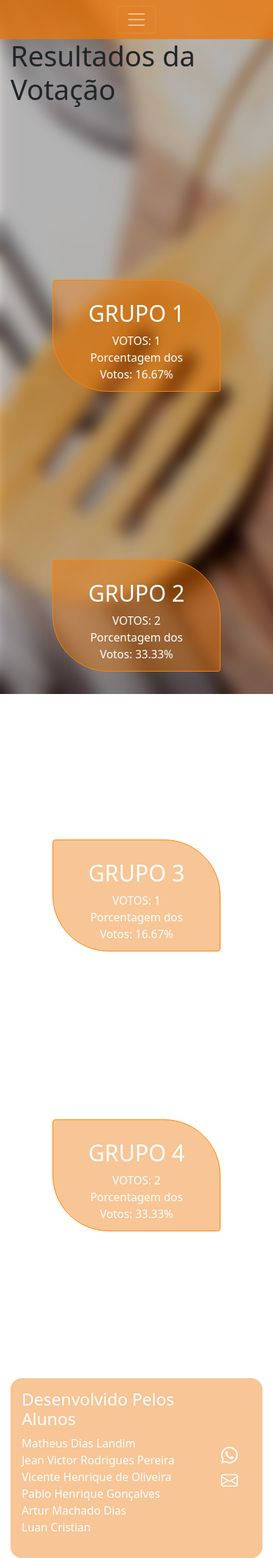
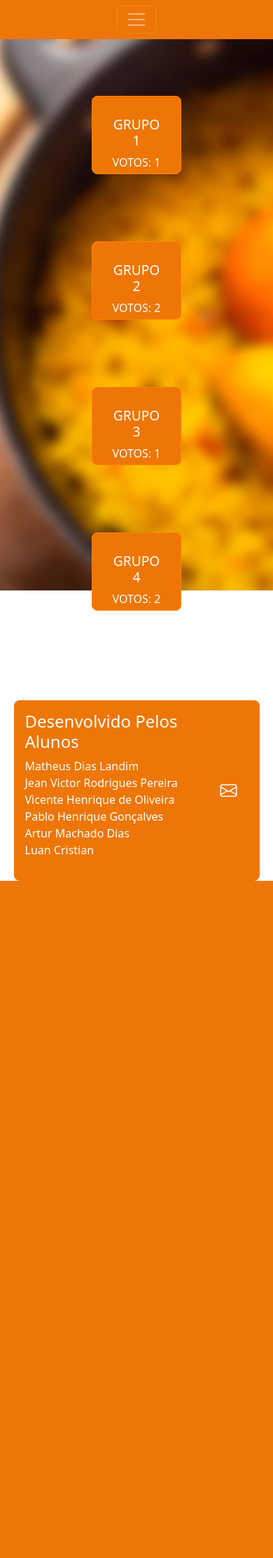
Before and after one commit to MTSLND/ContestProject, a Flask app: page /resultado in a window 390 px wide. Shown: the whole page at 70% size. After the commit the page ends 1259 px from the top, so only its background shows below. Run offline with Flask 3, Linux system fonts and the light colour scheme; data comes from the database, SQL or seed files in the repository; both versions use the stored data as it was after the commit; some libraries are stand-ins or nearby versions.

Commit message:
Css Changes

```diff
--- a/website/static/base.css
+++ b/website/static/base.css
@@ -7,28 +7,95 @@
   font-family: system-ui, -apple-system, BlinkMacSystemFont, 'Segoe UI', Roboto, Oxygen, Ubuntu, Cantarell, 'Open Sans', 'Helvetica Neue', sans-serif;
   box-sizing: border-box;
   text-decoration: none;
-  margin: 0;
+  padding: 0;
+
 }
 
-main{
-  margin-bottom: 10rem;
+.container-body{
+
+  min-height: 100vh;
+  width: 100%;
+  position: relative;
+  display: flex;
+  justify-content: center;
+  align-items: center;
+  overflow: hidden;
+
+
 }
 
-#container-header {
+.imagem-fundo {
 
-  background-color: rgba(238, 118, 6, 0.753);
-  border-color: rgb(255, 132, 0);
+  height: 100%;
+  width: 100%;
+  object-fit: cover;
+  position: absolute;
+
+}
+
+.container-header {
+
+  position: absolute;
+  background-color: rgb(238, 118, 6);
   display: flex;
   text-align: center;
   width: 100%;
   align-items: center;
   justify-content: center;
+  top: 0;
+  z-index: 1;
 
+}
+
+.mensagem-alerta{
+  margin-top: -30rem;
 }
 
 .entrar-header{
 
   color: white;
+
+}
+
+
+#button-entrar {
+
+  background-color: rgb(238, 118, 6);
+  border-color: rgb(255, 255, 255);
+  border-width: 1px;
+  color: rgb(255, 255, 255);
+}
+
+main{
+
+  margin-bottom: 15rem;
+
+}
+
+.container-main{
+
+  position: absolute;
+  width: 90%;
+  height: 80%;
+  display: flex;
+  justify-content: center;
+  align-items: center;
+
+}
+
+.container-form{
+
+  position: relative;
+  background-color: rgb(238, 118, 6);
+  border-style: solid;
+  border-width: 0.15rem;
+  border-radius: 2rem;
+  border-color: rgb(255, 255, 255);
+  padding: 2rem;
+  margin-top: 15rem;
+  width: 50%;
+  height: 50%;
+
 
 }
 
@@ -38,21 +105,10 @@
 
 }
 
-.container-form{
-
-  background-color: rgba(238, 118, 6, 0.753);
-  border-style: solid;
-  border-width: 0.15rem;
-  padding: 5rem;
-  border-radius: 2rem;
-  border-color: rgb(255, 255, 255);
-  margin-top: 10rem;
-
-}
-
 .btn{
 
   color: white;
+
 
 }
 
@@ -62,97 +118,67 @@
 
 }
 
+#container-home{
 
-.h2-votacao {
-  position: absolute;
-  top: 0;
+  width: auto;
+  height: auto;
+
+
+}
+
+.form{
+
+  width: auto;
+  height: auto;
+
+}
+
+
+.h1-votacao {
+
   left: 0;
   width: 100%;
   color: white;
-  display: flex;
-  align-items: center;
-  justify-content: center;
-  margin-top: 4rem;
-  z-index: 1000;
-  padding: 1rem 0;
+  padding: 1rem;
+  margin-top: 15rem;
+
 }
 
-
-.container-section2{
+.container-section1{
 
   display: flex;
   color: white;
   justify-content: center;
   align-items: center;
-  padding: 5rem;
-  margin-top: 30rem;
-  gap: 10rem;
-
-}
-
-.container-section3{
-
-  display: flex;
-  color: white;
-  margin-top: 10rem;
-  justify-content: center;
-  align-items: center;
-  gap: 10rem;
+  padding: 2rem;
+  gap: 5rem;
+  margin-top: 3rem;
 
 }
 
 #container-enviar{
+
   font-size: 1.5rem;
   width: 15rem;
   height: 4rem;
-  background-color: rgba(238, 118, 6, 0.418);
-  display: block;
-  margin-top: 5rem;
+  background-color: rgb(238, 118, 6);
   border-color: rgb(255, 132, 0);
+  border-radius: 0.5rem ;
 
-}
-
-#button-entrar {
-  background-color: rgba(238, 118, 6, 0.651);
-  border-color: rgb(255, 255, 255);
-  border-width: 1px;
-  color: rgb(255, 255, 255);
-}
-
-
-#container-grupos{
-
-  position: absolute;
-  display: flex;
-  justify-content: center;
-  align-items: center;
-  height: 100%;
-  width: 100%;
 
 }
 
  .card{
 
   display: flex;
-  background-color: rgba(238, 118, 6, 0.418);
+  background-color: rgb(238, 118, 6);
   justify-content: center;
   text-align: center;
   align-items: center;
-  margin-top: -10rem;
-  border-top-right-radius: 5rem;
-  border-bottom-left-radius: 5rem;
+  border-radius: 0.5rem;
   width:15rem;
   height: 10rem;
   border-color: rgb(255, 132, 0);
-
-}
-
-body {
-
-  background-image: url(./img/Captura\ de\ tela\ 2023-11-11\ 191337.png);
-  background-position: absolute;
-  background-size: cover;
-  background-repeat: no-repeat;
 
 }
 
@@ -173,28 +199,19 @@
     margin-right: 2.5rem;
     margin-left: 2.5rem;
     color: white;
+    overflow: hidden;
 
 }
 
 .card-text{
+
   font-size: medium;
+
 }
 
 .card-body{
 
     padding: 0, 2rem,0 ,2rem;
-
-}
-
-.cards{
-
-    display: flex;
-    color: white;
-    justify-content: center;
-    align-items: center;
-    padding: 5rem;
-    margin-top: 15rem;
-    gap: 10rem;
 
 }
 
@@ -223,23 +240,38 @@
 
 }
 
+.container-resultado{
+
+  height: auto;
+  width: auto;
+
+}
+
+.h1-resultado-votacao{
+
+  height: auto;
+  width: auto;
+  color: white;
+  display: flex;
+  justify-content: center;
+  align-items: center;
+  text-align: center;
+  margin-top: 25rem;
+
+}
+
 .container-footer {
 
-  background-color: rgba(238, 118, 6, 0.418);
-  border-radius: 1rem;
-  margin-top: 5rem;
+
+  background-color: rgb(238, 118, 6);
+  border-radius: 0.5rem;
   padding: 1rem;
   color: white;
   display: flex;
   justify-content: center;
   align-items: center;
-
-}
-
-.container-footer .container-p {
-
-  gap: 20rem;
-
+  overflow: hidden;
+  margin-top: 8rem;
 
 }
 
@@ -247,109 +279,13 @@
 
   display: flex;
   flex-direction: column;
-  padding: 1.2rem;
+  padding: 1rem;
   font-size: 1.5rem;
   cursor: pointer;
 
 }
 
 
-@media (max-width:1220px) {
-
-  body{
-
-    background-size: cover;
-    background-position: absolute;
-    height: 62rem;
-    width: 100%;
-
-  }
-  .container-footer{
-
-    margin-top: 13.1rem;
-
-  }
-
-}
-
-@media (max-width:380px) {
-
-  body{
-
-    height: 60rem;
-
-  }
-
-  .container-footer{
-
-    margin-top: 10rem;
-
-  }
-
-}
-
-
-@media (max-width:322px) {
-
-  body{
-
-    height: 60rem;
-
-  }
-
-  .container-footer{
-
-    margin-top: 10rem;
-
-  }
-
-}
-@media (max-width:320px) {
-
-  body{
-
-    height: 55rem;
-
-  }
-
-  .container-footer{
-
-    margin-top: 3.5rem;
-
-  }
-
-}
-@media (max-width:300px) {
-
-  body{
-
-    height: 55rem;
-
-  }
-
-  .container-footer{
-
-    margin-top: 3rem;
-
-  }
-
-}
-
-@media (max-width:299px) {
-
-  body{
-
-    height: 63rem;
-
-  }
-
-  .container-footer{
-
-    margin-top: 10rem;
-
-  }
-
-}
 
 @media (max-width: 576px) {
   .container-section2,
@@ -363,5 +299,218 @@
   .container-section2 .form-check,
   .container-section3 .form-check {
       margin-top: 1rem;
+
   }
 }
+
+@media (max-width: 1284px) {
+
+  .h1-votacao{
+
+    font-size: 1.3rem;
+    margin-top: 15rem;
+    padding: 1rem;
+
+  }
+
+  .container-section1{
+
+    padding: 2rem;
+    gap: 1rem;
+    margin-top: -1rem;
+
+  }
+
+  .card{
+
+    height: 8rem;
+    width: 8rem;
+
+  }
+
+  .card h3{
+
+    font-size: 1rem;
+
+  }
+  #container-enviar{
+
+    height: 2.2rem;
+    width: 8rem;
+    font-size: 1rem;
+    border-radius: 0.5rem ;
+
+  }
+
+}
+
+@media (max-width: 1006px) {
+
+  .h1-votacao{
+    font-size: 1.8rem;
+  }
+
+  .container-section1{
+
+    padding: 2rem;
+    margin-top: 1rem;
+    gap: 2rem;
+
+  }
+
+
+}
+
+@media (max-width: 552px) {
+
+  .container-section1{
+
+    padding: 1rem;
+    margin-top: 0.5rem;
+    gap: 1rem;
+
+  }
+
+  .card{
+
+    height: 8rem;
+    width: 10rem;
+
+  }
+
+  #container-enviar{
+
+    height: 4rem;
+    width: 10rem;
+
+  }
+
+}
+
+@media (max-width: 420px) {
+
+
+  .form{
+
+    margin-top: 19rem;
+
+  }
+
+  .h1-votacao{
+
+    font-size: 1.7rem;
+    margin-top: 50rem;
+
+  }
+  .container-section1{
+
+    margin-top: 0.2rem;
+
+
+  }
+
+  .card{
+
+    height: 7rem;
+    width: 8rem;
+    font-size: 1.5rem;
+
+  }
+
+  .card h3{
+
+    font-size: 1.4rem;
+
+  }
+  #container-enviar{
+
+    height: 3rem;
+    width: 9rem;
+    font-size: 1.2rem;
+    border-radius: 0.5rem ;
+
+  }
+
+}
+
+@media (max-width: 420px) {
+
+  .h1-votacao{
+
+    font-size: 1.4rem;
+    margin-top: -5rem;
+
+  }
+
+
+  .card{
+
+    height: 7rem;
+    width: 8rem;
+
+
+  }
+
+  .card h3{
+
+    font-size: 1.2rem;
+
+  }
+  #container-enviar{
+
+    height: 2.5rem;
+    width: 9rem;
+    font-size: 1.2rem;
+    border-radius: 0.5rem ;
+
+  }
+
+}
+
+@media (max-width: 280px) {
+
+  .h1-votacao{
+
+    font-size: 1.3rem;
+    margin-top: -5rem;
+
+  }
+
+
+  .card{
+
+    height: 5rem;
+    width: 5rem;
+
+
+  }
+
+  .card h3{
+
+    font-size: 1rem;
+
+  }
+  #container-enviar{
+
+    height: 2.2rem;
+    width: 8rem;
+    font-size: 1rem;
+    border-radius: 0.5rem ;
+
+  }
+
+}
+
+.container-main {
+  margin-bottom: 3rem; /* ou ajuste conforme necessário */
+}
+
+.container-cards {
+  flex-wrap: wrap;
+  justify-content: center;
+}
+
+.container-resultado {
+  max-width: 1200px; /* ou ajuste conforme necessário */
+  margin: 0 auto; /* centraliza o container na tela */
+}
--- a/website/templates/base.html
+++ b/website/templates/base.html
@@ -21,8 +21,11 @@
     <link rel="stylesheet" href="../static/base.css" />
     <title>{% block title %}Home{% endblock %}</title>
   </head>
-  <body>
-    <header>
+  <body class="container-body">
+
+    <img class="imagem-fundo" src="../static/img/imagem22.jpg" alt="imagem-fundo">
+
+    <header class = "container-header">
       <nav class="navbar navbar-expand-lg navbar-dark" id="container-header">
         <button
           class="navbar-toggler"
@@ -50,7 +53,10 @@
           </div>
         </div>
       </nav>
+
     </header>
+
+    <div class="mensagem-alerta">
       {% with messages = get_flashed_messages(with_categories=true) %} {% if
         messages %} {% for category, message in messages %} {% if category ==
         'error' %}
@@ -68,8 +74,9 @@
           </button>
         </div>
         {% endif %} {% endfor %} {% endif %} {% endwith %}
+    </div>
 
-    <main class="container">{% block content %} {% endblock %}</main>
+    <main class="container-main">{% block content %} {% endblock %}</main>
 
     <script
       src="https://code.jquery.com/jquery-3.2.1.slim.min.js"
--- a/website/templates/resultado.html
+++ b/website/templates/resultado.html
@@ -1,11 +1,19 @@
 {% extends "base.html" %} {% block title %} Resultados {% endblock%} {% block
 content %}
-<h1 class="h1-votacao">Resultados da Votação</h1>
+
+<div class="container-resultado">
+
+  <div class="h1-resultado-votacao">
+
+    <h1 >Resultados da Votação</h1>
+
+  </div>
+
 <div class="flex-wrap row container-cards">
   {% for grupo, contagem in contagem_por_grupo %}
-  <div class="p-2 card cards container-wrap-card">
+  <div class="p-2 card container-wrap-card">
     <div class="card-body">
-      <h2 class="title-wrap">GRUPO {{ grupo }}</h2>
+      <h3 class="title-wrap">GRUPO {{ grupo }}</h3>
       <p class="card-text" id="votos">VOTOS: {{ contagem }}</p>
       <p class="card-text" id="porcentagem">
         Porcentagem dos Votos: {{ '%.2f' % ((contagem/total_votos) * 100) }}%
@@ -14,6 +22,7 @@
   </div>
   {% endfor %}
 </div>
+
 <footer class="container-footer">
   <div class="container-p">
     <h4>Desenvolvido Pelos Alunos</h4>
@@ -28,8 +37,9 @@
   </div>
 
   <div class="icons">
-    <i class="bi bi-whatsapp"><a href=""></a></i>
     <i class="bi bi-envelope"><a href=""></a></i>
   </div>
 </footer>
+</div>
+
 {% endblock %}
```
Also changed, not shown: website/templates/home.html (+13 -7 lines), instance/database.db. Lines whose indentation alone changed are shown as unchanged.
